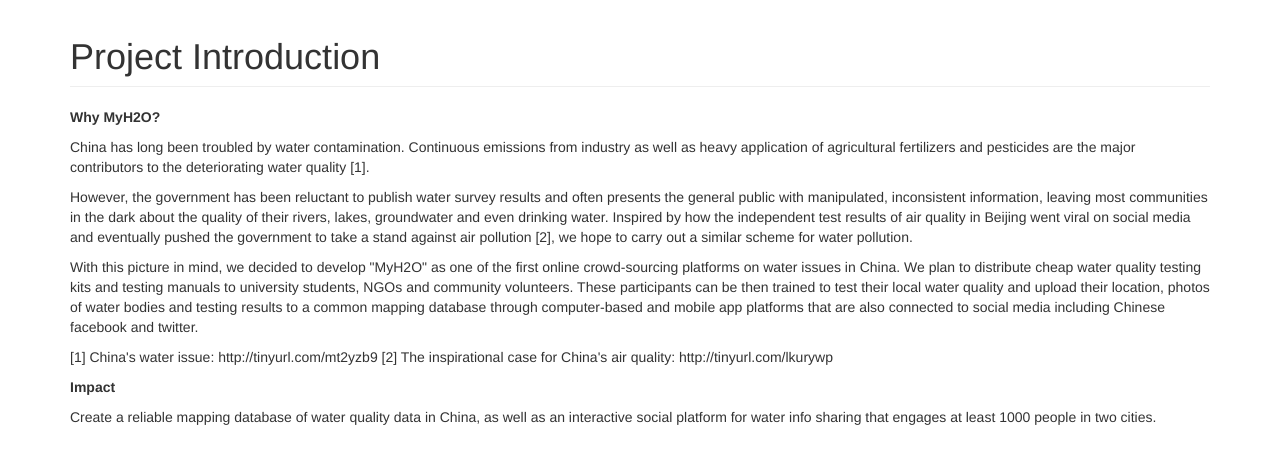
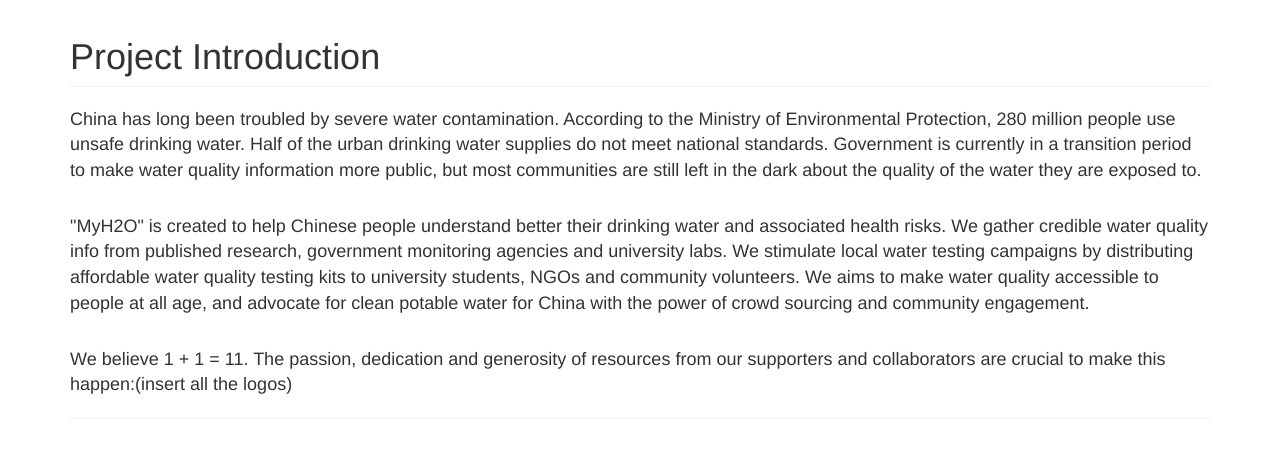
Before and after one commit to cckit/myh2o, a PHP site: page /project.php in a window 1280 px wide. Shown: the part 53-517 px from the top of the page. Run offline with PHP 8.4, Linux system fonts and the light colour scheme; some libraries are stand-ins or nearby versions.

Commit message:
Changed content of About page

```diff
--- a/project.php
+++ b/project.php
@@ -20,31 +20,42 @@
                 </h1>
             </div>
         </div>
-        <p>
+        <p style="font-size:18px">
+			China has long been troubled by severe water contamination. According to the Ministry of Environmental Protection, 280 million people use unsafe drinking water. Half of the urban drinking water supplies do not meet national standards. Government is currently in a transition period to make water quality information more public, but most communities are still left in the dark about the quality of the water they are exposed to.
+		</p>
+		<br>
+		<p style="font-size:18px">
+			"MyH2O" is created to help Chinese people understand better their drinking water and associated health risks. We gather credible water quality info from published research, government monitoring agencies and university labs. We stimulate local water testing campaigns by distributing affordable water quality testing kits to university students, NGOs and community volunteers. We aims to make water quality accessible to people at all age, and advocate for clean potable water for China with the power of crowd sourcing and community engagement.<br>
+		</p>
+		<br>
+		<p style="font-size:18px">
+			We believe 1 + 1 = 11. The passion, dedication and generosity of resources from our supporters and collaborators are crucial to make this happen:(insert all the logos)
+		</p>
+        <hr class="featurette-divider">
 
-		<b>Why MyH2O?</b>
-		</p>
-		<p>
-		China has long been troubled by water contamination. Continuous emissions from industry as well as heavy application of agricultural fertilizers and pesticides are the major contributors to the deteriorating water quality [1].
-		</p>
-		<p>
-		However, the government has been reluctant to publish water survey results and often presents the general public with manipulated, inconsistent information, leaving most communities in the dark about the quality of their rivers, lakes, groundwater and even drinking water. Inspired by how the independent test results of air quality in Beijing went viral on social media and eventually pushed the government to take a stand against air pollution [2], we hope to carry out a similar scheme for water pollution.
-		</p>
-		<p>
-		With this picture in mind, we decided to develop "MyH2O" as one of the first online crowd-sourcing platforms on water issues in China. We plan to distribute cheap water quality testing kits and testing manuals to university students, NGOs and community volunteers. These participants can be then trained to test their local water quality and upload their location, photos of water bodies and testing results to a common mapping database through computer-based and mobile app platforms that are also connected to social media including Chinese facebook and twitter.
-		</p>
-		<p>
-		[1] China's water issue: http://tinyurl.com/mt2yzb9
+        <!--<div class="featurette">
+            <img class="featurette-image img-circle pull-right" src="http://placehold.it/512">
+            <h2 class="featurette-heading">YOU are not alone!<span class="text-muted"></span></h2>
+            <p class="lead">According to a survey conducted by China Times, <br>78% worries about tap water safety, <br>90% says they know nothing about the water they drink. <br>Are you one of them?</p>
+        </div>
 
-		[2] The inspirational case for China's air quality: http://tinyurl.com/lkurywp
-		</p>
-		<p>
+        <hr class="featurette-divider">
 
-		<b>Impact</b>
-		</p>
-		<p>
-		Create a reliable mapping database of water quality data in China, as well as an interactive social platform for water info sharing that engages at least 1000 people in two cities.
-		</p>
+        <div class="featurette">
+            <img class="featurette-image img-circle pull-left" src="http://placehold.it/512">
+            <h2 class="featurette-heading">Reliable & Updated?<span class="text-muted"> Yes!</span></h2>
+            <p class="lead">We only take data from credible sources. Thousands of data are collected from grassroot water testing campaigns, high-profile research and national water surveys. All the information presented here are constantly verified and updated. </p>
+        </div>
+
+        <hr class="featurette-divider">
+
+        <div class="featurette">
+            <img class="featurette-image img-circle pull-right" src="http://placehold.it/512">
+            <h2 class="featurette-heading">And lastly, this one. <span class="text-muted">Flatness.</span></h2>
+            <p class="lead">A big design trend for 2013 is "flat" design. Gone are the days of excessive gradients and shadows. Designers are producing cleaner flat designs, and Bootstrap 3 takes advantage of this minimalist trend.</p>
+        </div>
+
+        <hr class="featurette-divider">-->
 	</div>
 </body>
 </html>
```
